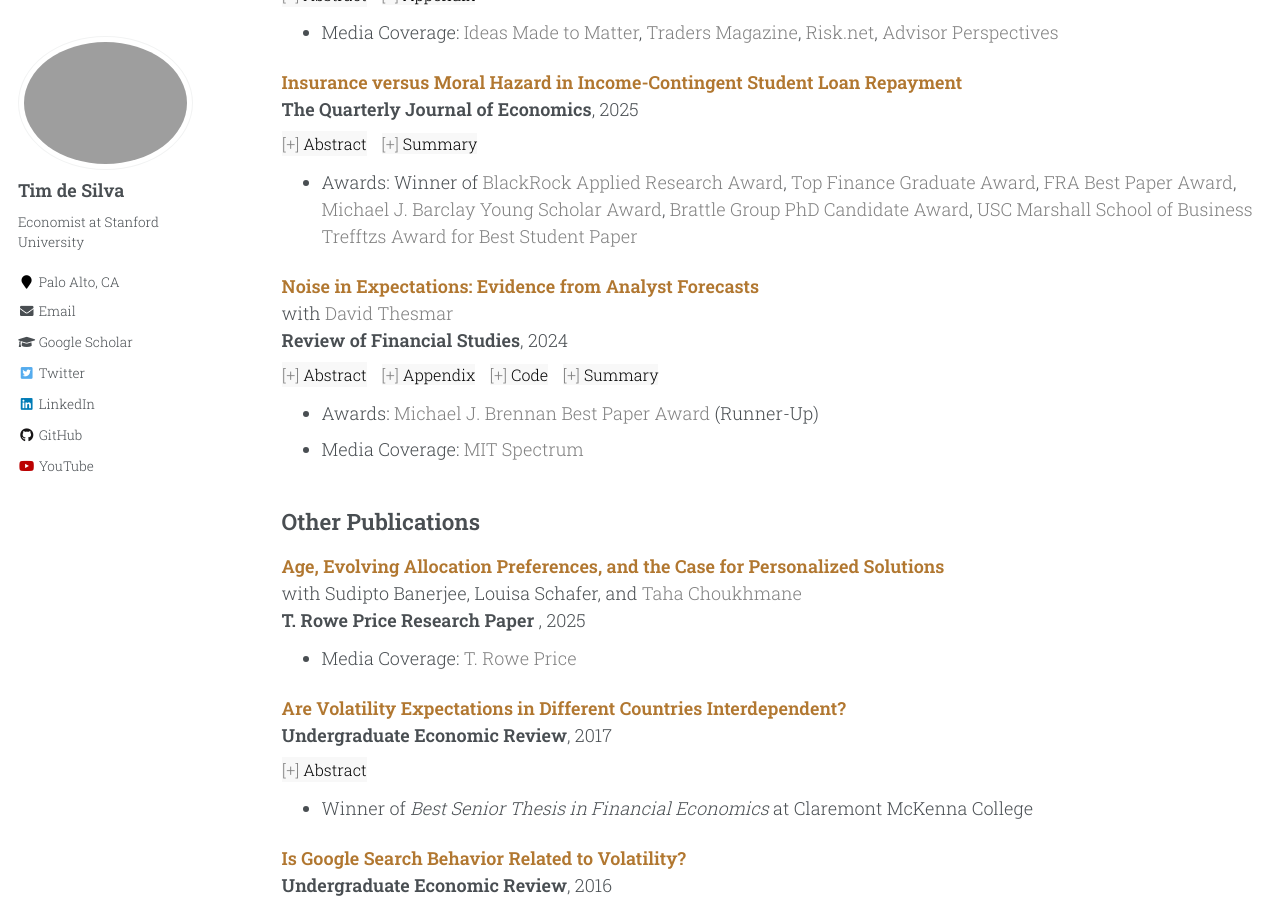
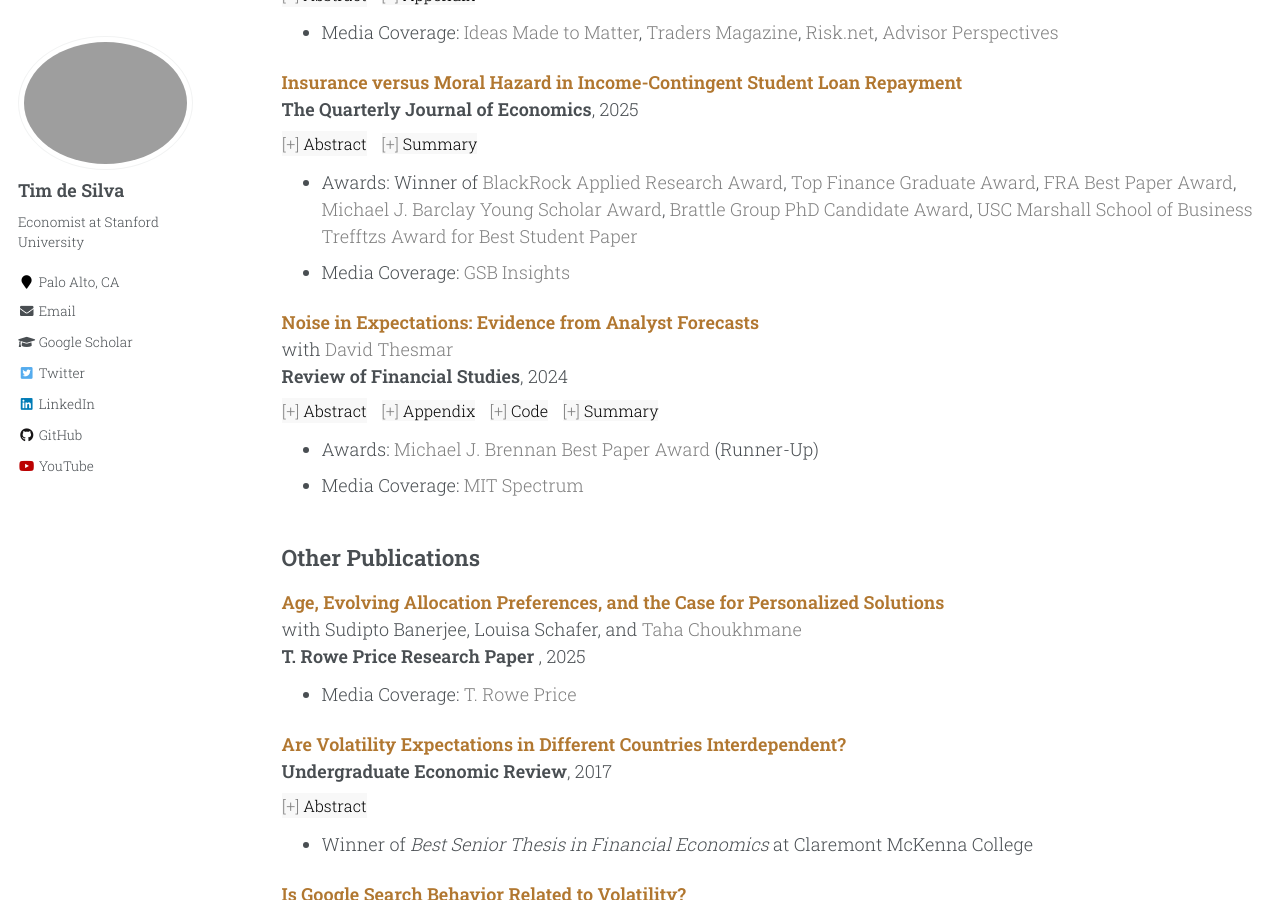
Before and after one commit to timhdesilva/timhdesilva.github.io, a Jekyll site: the page built from _pages/research.html, in a window 1280 px wide and 900 px high, scrolled down 893 px. Built offline with Jekyll 4.4.1, drawn with Linux system fonts in a browser that asks for light colours.

Commit message:
update research

```diff
--- a/_pages/research.html
+++ b/_pages/research.html
@@ -128,6 +128,7 @@ We study the role of risk preferences and frictions in portfolio choice using va
   <ul style="margin-top: -12px">
     <li>Awards: Winner of <a style="text-decoration:none; color:gray" href="https://www.blackrock.com/corporate/applied-research-award">BlackRock Applied Research Award</a>, <a style="text-decoration:none; color:gray" href="https://www.hec.edu/en/faculty-research/events/top-finance-graduate-award-hec-paris-0">Top Finance Graduate Award</a>, <a style="text-decoration:none; color:gray" href="https://fraconference.com/previous-programs/">FRA Best Paper Award</a>, <a style="text-decoration:none; color:gray" href="https://fraconference.com/previous-programs/">Michael J. Barclay Young Scholar Award</a>, <a style="text-decoration:none; color:gray" href="https://westernfinance.org/conference-2024/">Brattle Group PhD Candidate Award</a>, <a style="text-decoration:none; color:gray" href="https://westernfinance.org/conference-2024/">USC Marshall School of
       Business Trefftzs Award for Best Student Paper</a></li>
+    <li>Media Coverage: <a style="text-decoration:none; color:gray" href="https://www.gsb.stanford.edu/insights/what-if-student-loan-payments-were-tied-your-paycheck">GSB Insights</a></li>
   </ul>
 </p>
 <div id="jmp" class="abstract-content">
```
Also changed, not shown: 2 other files.
